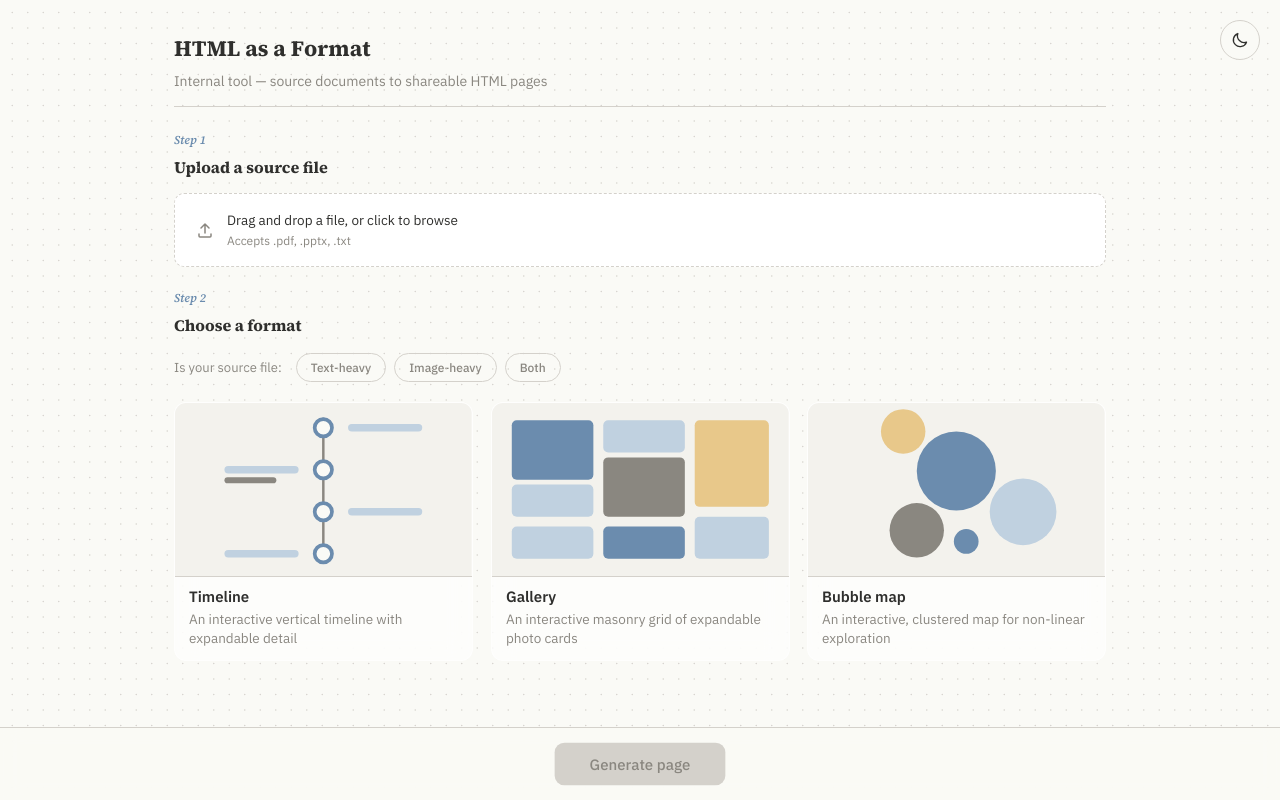
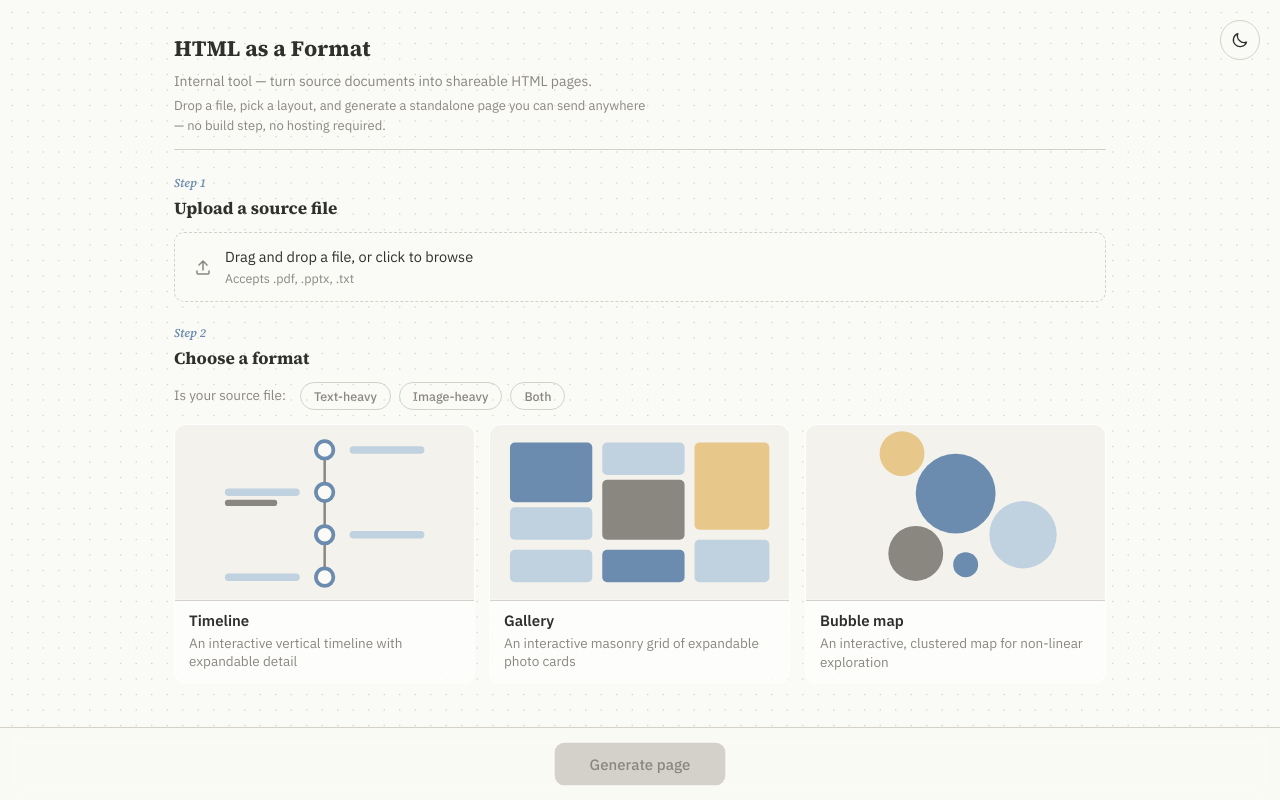
Before and after one commit to lyvnrin/html-as-format, a React (Vite) app in the folder frontend/: page / in a window 1280 px wide. Built offline with nearby package versions, Linux system fonts and the light colour scheme.

Commit message:
edit: expand header tagline and tighten section spacing

```diff
--- a/frontend/src/App.jsx
+++ b/frontend/src/App.jsx
@@ -163,7 +163,13 @@ export default function App() {
             </span>
           ))}
         </div>
-        <div className={styles.tagline}>Internal tool — source documents to shareable HTML pages</div>
+        <div className={styles.tagline}>
+          <p className={styles.taglineMain}>Internal tool — turn source documents into shareable HTML pages.</p>
+          <p className={styles.taglineSub}>
+            Drop a file, pick a layout, and generate a standalone page you can send anywhere — no
+            build step, no hosting required.
+          </p>
+        </div>
       </header>
 
       <main className={styles.main}>
--- a/frontend/src/App.module.css
+++ b/frontend/src/App.module.css
@@ -81,11 +81,27 @@
 }
 
 .tagline {
+  margin-top: 6px;
+  display: flex;
+  flex-direction: column;
+  gap: 4px;
+}
+
+.taglineMain,
+.taglineSub {
+  margin: 0;
   font-family: var(--font-sans);
   font-weight: 400;
+  color: var(--muted);
+}
+
+.taglineMain {
   font-size: 14px;
-  color: var(--muted);
-  margin-top: 6px;
+}
+
+.taglineSub {
+  font-size: 13px;
+  max-width: 480px;
 }
 
 .main {
--- a/frontend/src/components/DropZone.module.css
+++ b/frontend/src/components/DropZone.module.css
@@ -4,15 +4,15 @@
   font-size: 12px;
   font-weight: 600;
   color: var(--accent);
-  margin-bottom: 6px;
+  margin-bottom: 4px;
 }
 
 .heading {
   font-family: var(--font-serif);
-  font-size: 16px;
+  font-size: 17px;
   font-weight: 700;
   color: var(--ink);
-  margin: 0 0 14px;
+  margin: 0 0 10px;
 }
 
 .zone {
@@ -20,8 +20,8 @@
   z-index: 0;
   border: 1.5px dashed var(--rule);
   border-radius: 10px;
-  background: #ffffff;
-  padding: 16px 20px;
+  background: var(--paper);
+  padding: 13px 18px;
   cursor: pointer;
   transition: border-color 0.15s ease, background 0.15s ease, transform 0.15s ease;
 }
@@ -90,14 +90,14 @@
 .prompt {
   font-family: var(--font-sans);
   font-weight: 400;
-  font-size: 13.5px;
+  font-size: 14.5px;
   color: var(--ink);
 }
 
 .hint {
   font-family: var(--font-sans);
   font-weight: 400;
-  font-size: 12px;
+  font-size: 12.5px;
   color: var(--muted);
 }
 
--- a/frontend/src/components/FormatPicker.module.css
+++ b/frontend/src/components/FormatPicker.module.css
@@ -4,15 +4,15 @@
   font-size: 12px;
   font-weight: 600;
   color: var(--accent);
-  margin-bottom: 6px;
+  margin-bottom: 4px;
 }
 
 .heading {
   font-family: var(--font-serif);
-  font-size: 16px;
+  font-size: 17px;
   font-weight: 700;
   color: var(--ink);
-  margin: 0 0 16px;
+  margin: 0 0 10px;
 }
 
 .filterRow {
@@ -20,13 +20,13 @@
   flex-wrap: wrap;
   align-items: center;
   gap: 10px 14px;
-  margin-bottom: 20px;
+  margin-bottom: 14px;
 }
 
 .filterLabel {
   font-family: var(--font-sans);
   font-weight: 400;
-  font-size: 13px;
+  font-size: 13.5px;
   color: var(--muted);
 }
 
@@ -37,13 +37,13 @@
 
 .pill {
   font-family: var(--font-sans);
-  font-size: 12px;
+  font-size: 12.5px;
   font-weight: 500;
   color: var(--muted);
   background: transparent;
   border: 1.5px solid var(--rule);
   border-radius: 999px;
-  padding: 6px 14px;
+  padding: 5px 13px;
   cursor: pointer;
   transition: border-color 0.15s ease, color 0.15s ease, background 0.15s ease;
 }
@@ -66,7 +66,7 @@
 .grid {
   display: grid;
   grid-template-columns: repeat(3, 1fr);
-  gap: 18px;
+  gap: 14px;
 }
 
 @media (max-width: 900px) {
```
